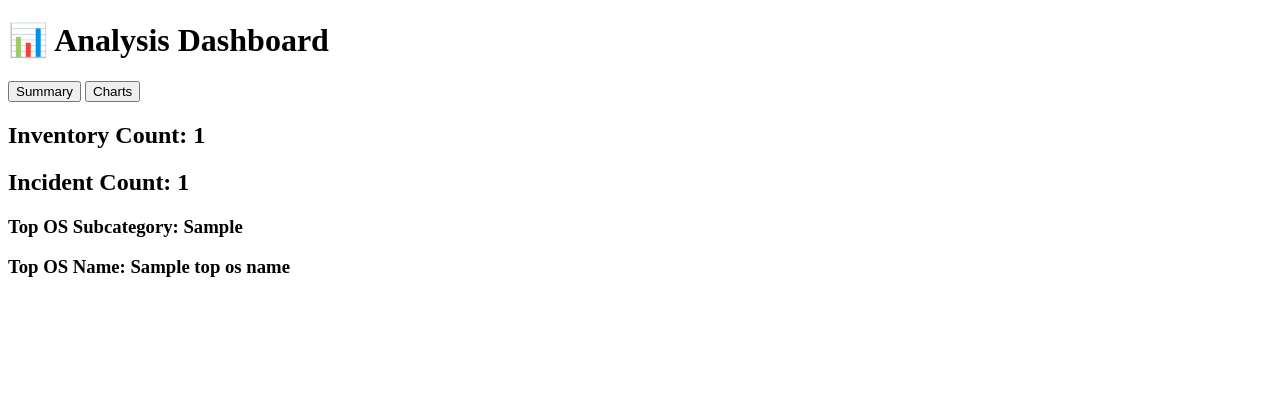
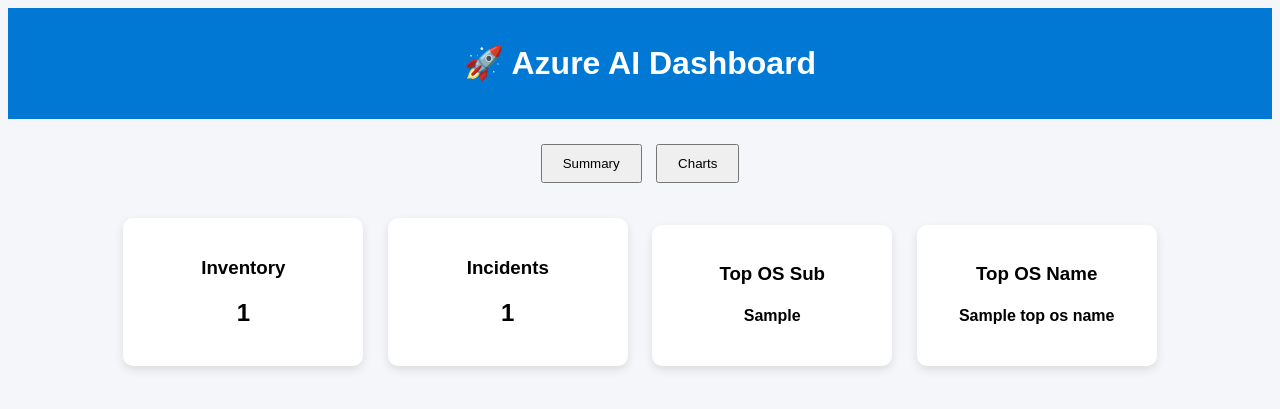
Before and after one commit to anuselva0305-ux/azure-ai-incident-dashboard, a Flask app: template templates/result.html in a window 1280 px wide. Shown: the top 409 px of the page. Run offline with Flask 3, Linux system fonts and the light colour scheme; the template is opened without the code that fills it: most values are stand-ins (such as "Sample title", 1, 10 or a date in 2020).

Commit message:
UI dashboard upgrade

```diff
--- a/templates/result.html
+++ b/templates/result.html
@@ -1,25 +1,82 @@
 <!DOCTYPE html>
 <html>
 <head>
-    <title>Analysis Result</title>
+    <title>Dashboard</title>
     <script src="https://cdn.jsdelivr.net/npm/chart.js"></script>
+
+    <style>
+        body {
+            font-family: Arial;
+            background: #f4f6f9;
+        }
+        .header {
+            background: #0078D4;
+            color: white;
+            padding: 15px;
+            text-align: center;
+        }
+        .tabs {
+            text-align: center;
+            margin: 20px;
+        }
+        .tabs button {
+            padding: 10px 20px;
+            margin: 5px;
+            cursor: pointer;
+        }
+        .card {
+            display: inline-block;
+            background: white;
+            padding: 20px;
+            margin: 10px;
+            width: 200px;
+            border-radius: 10px;
+            box-shadow: 0px 4px 10px rgba(0,0,0,0.1);
+        }
+        #charts {
+            display: none;
+            width: 60%;
+            margin: auto;
+        }
+    </style>
 </head>
 
 <body>
 
-<h1>📊 Analysis Dashboard</h1>
-
-<button onclick="showTab('summary')">Summary</button>
-<button onclick="showTab('charts')">Charts</button>
-
-<div id="summary">
-    <h2>Inventory Count: {{ inventory_count }}</h2>
-    <h2>Incident Count: {{ incident_count }}</h2>
-    <h3>Top OS Subcategory: {{ top_os_sub }}</h3>
-    <h3>Top OS Name: {{ top_os_name }}</h3>
+<div class="header">
+    <h1>🚀 Azure AI Dashboard</h1>
 </div>
 
-<div id="charts" style="display:none;">
+<div class="tabs">
+    <button onclick="showTab('summary')">Summary</button>
+    <button onclick="showTab('charts')">Charts</button>
+</div>
+
+<!-- SUMMARY -->
+<div id="summary" style="text-align:center;">
+    <div class="card">
+        <h3>Inventory</h3>
+        <h2>{{ inventory_count }}</h2>
+    </div>
+
+    <div class="card">
+        <h3>Incidents</h3>
+        <h2>{{ incident_count }}</h2>
+    </div>
+
+    <div class="card">
+        <h3>Top OS Sub</h3>
+        <h4>{{ top_os_sub }}</h4>
+    </div>
+
+    <div class="card">
+        <h3>Top OS Name</h3>
+        <h4>{{ top_os_name }}</h4>
+    </div>
+</div>
+
+<!-- CHART -->
+<div id="charts">
     <canvas id="priorityChart"></canvas>
 </div>
 
@@ -40,7 +97,7 @@ new Chart(document.getElementById("priorityChart"), {
     data: {
         labels: labels,
         datasets: [{
-            label: "Priority Count",
+            label: "Ticket Priority",
             data: values
         }]
     }
```
Also changed, not shown: templates/index.html (+41 -12 lines).
